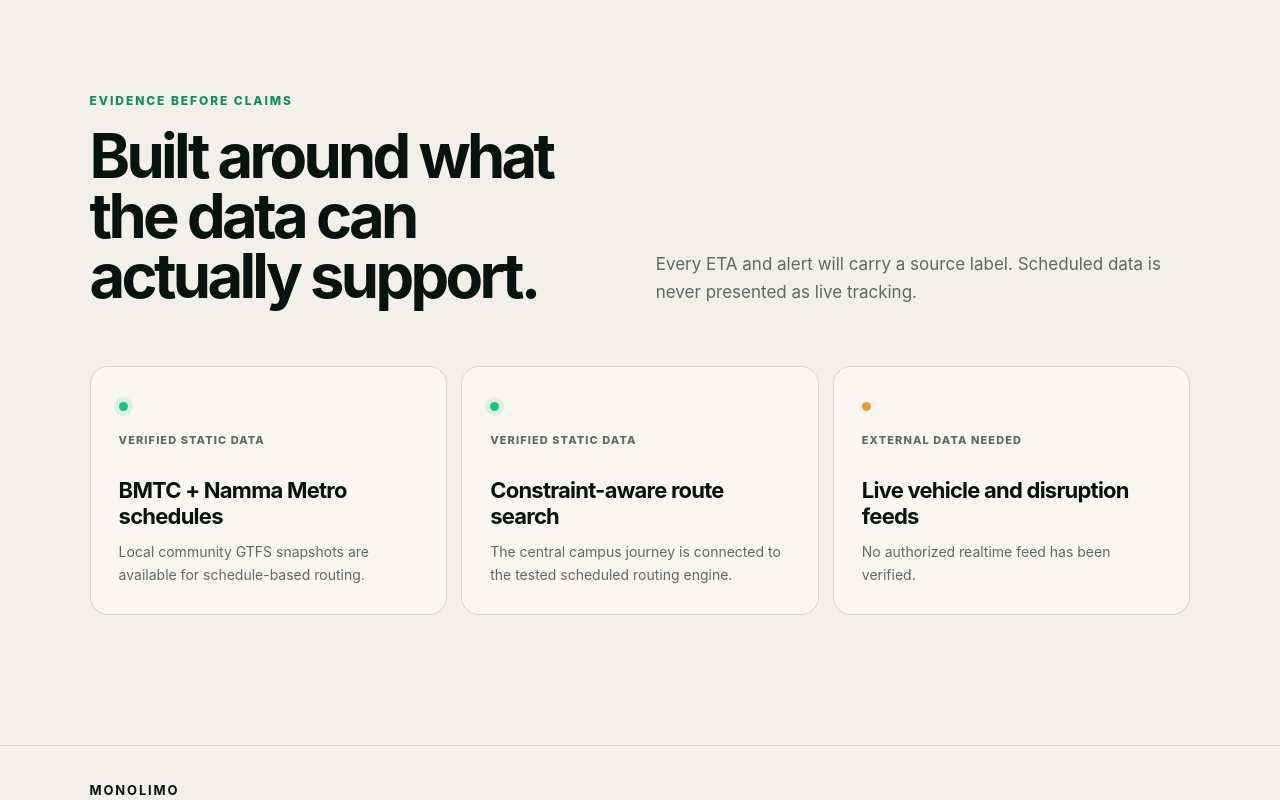
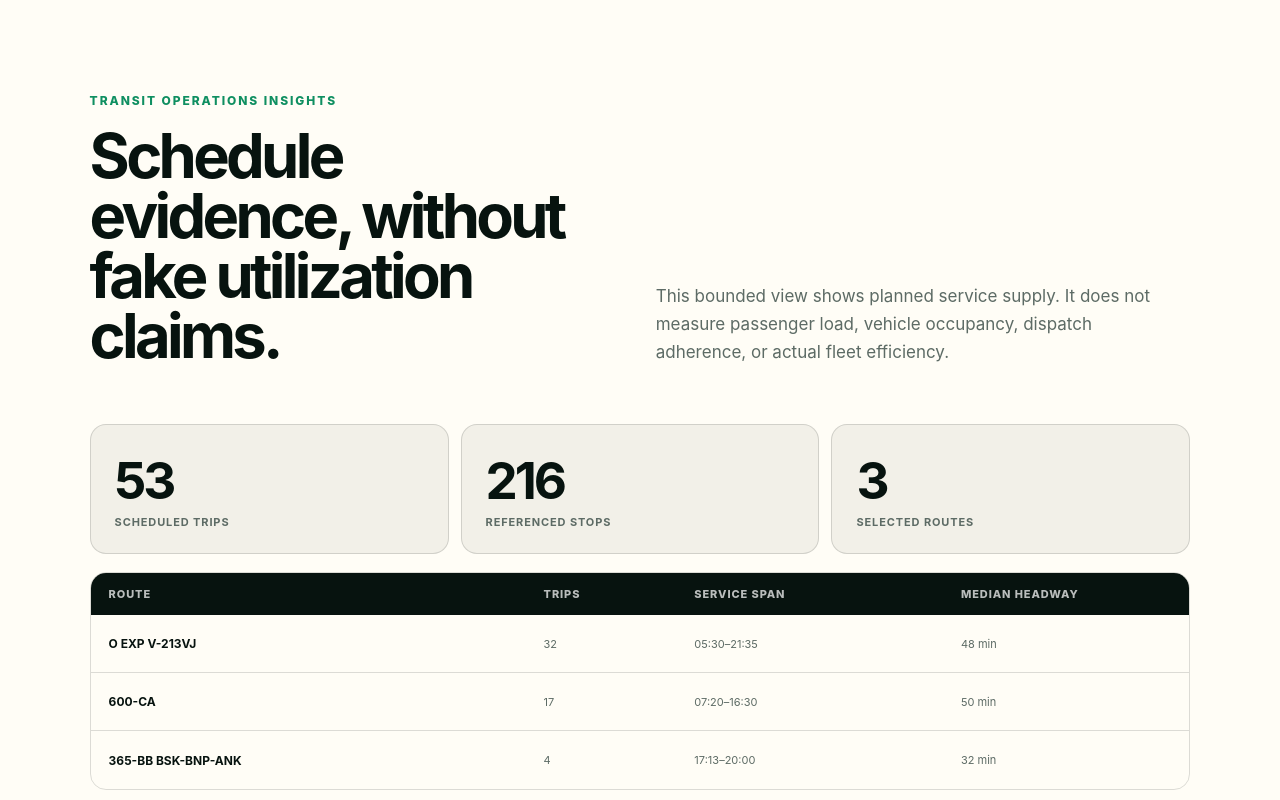
Before and after one commit to DSGAMING98/NammaLink, a Next.js app: page / in a window 1280 px wide. Shown: the part 1120-1920 px from the top of the page. Built offline with nearby package versions, Linux system fonts and the light colour scheme.

Commit message:
feat: add transparent schedule operations insights

```diff
--- /dev/null
+++ b/app/components/operator-insights.tsx
@@ -0,0 +1,35 @@
+import demoNetwork from "@/data/demo-network.json";
+import { analyzeSchedule } from "@/lib/insights/schedule";
+import { formatServiceTime } from "@/lib/transit/time";
+import type { TransitNetwork } from "@/lib/transit/types";
+
+export function OperatorInsights() {
+  const insights = analyzeSchedule(demoNetwork as TransitNetwork);
+
+  return (
+    <section className="insightsSection" id="insights">
+      <div className="sectionHeading">
+        <p className="eyebrow">Transit operations insights</p>
+        <h2>Schedule evidence, without fake utilization claims.</h2>
+        <p>This bounded view shows planned service supply. It does not measure passenger load, vehicle occupancy, dispatch adherence, or actual fleet efficiency.</p>
+      </div>
+      <div className="insightTotals">
+        <div><strong>{insights.totalTrips}</strong><span>scheduled trips</span></div>
+        <div><strong>{insights.totalStops}</strong><span>referenced stops</span></div>
+        <div><strong>{insights.routes.length}</strong><span>selected routes</span></div>
+      </div>
+      <div className="routeTable" role="table" aria-label="Schedule frequency by selected route">
+        <div className="routeTableHeader" role="row"><span>Route</span><span>Trips</span><span>Service span</span><span>Median headway</span></div>
+        {insights.routes.map((route) => (
+          <div role="row" key={route.routeId}>
+            <strong>{route.shortName}</strong>
+            <span>{route.trips}</span>
+            <span>{formatServiceTime(route.firstDepartureSeconds)}–{formatServiceTime(route.lastDepartureSeconds)}</span>
+            <span>{route.medianHeadwayMinutes === null ? "Not enough trips" : `${Math.round(route.medianHeadwayMinutes)} min`}</span>
+          </div>
+        ))}
+      </div>
+      <p className="insightNote">Bounded BMTC fixture · static schedule version 20260907 · direction-aware median headways</p>
+    </section>
+  );
+}
--- a/app/globals.css
+++ b/app/globals.css
@@ -134,6 +134,20 @@ h1 span { color: var(--green-dark); }
 .principleStrip strong { display: block; font-size: 18px; }
 .principleStrip p { margin: 8px 0 0; color: rgba(255,255,255,.64); font-size: 13px; line-height: 1.5; }
 
+.insightsSection { padding: 110px clamp(24px, 7vw, 106px); background: var(--paper); border-bottom: 1px solid var(--line); }
+.insightTotals { display: grid; grid-template-columns: repeat(3, 1fr); gap: 12px; margin: 58px 0 18px; }
+.insightTotals div { display: flex; flex-direction: column; padding: 24px; border: 1px solid var(--line); border-radius: 16px; background: var(--surface); }
+.insightTotals strong { font-size: clamp(32px, 4vw, 52px); letter-spacing: -.06em; }
+.insightTotals span { margin-top: 4px; color: var(--muted); font-size: 11px; font-weight: 750; text-transform: uppercase; letter-spacing: .08em; }
+.routeTable { border: 1px solid var(--line); border-radius: 16px; overflow: hidden; }
+.routeTable > div { display: grid; grid-template-columns: 2fr .65fr 1.2fr 1fr; gap: 14px; align-items: center; min-height: 58px; padding: 10px 18px; border-bottom: 1px solid var(--line); }
+.routeTable > div:last-child { border-bottom: 0; }
+.routeTableHeader { min-height: 42px !important; background: var(--ink); color: white; font-size: 9px; font-weight: 850; text-transform: uppercase; letter-spacing: .1em; }
+.routeTable strong { font-size: 12px; }
+.routeTable span { color: var(--muted); font-size: 11px; }
+.routeTableHeader span { color: rgba(255,255,255,.72); }
+.insightNote { margin: 13px 0 0; color: var(--muted); font-size: 10px; text-align: right; }
+
 .evidenceSection { padding: 110px clamp(24px, 7vw, 106px) 130px; }
 .sectionHeading { display: grid; grid-template-columns: 1fr 1.1fr; column-gap: 80px; align-items: end; }
 .sectionHeading .eyebrow { grid-column: 1 / -1; }
@@ -159,6 +173,7 @@ footer p { margin: 0; }
   .journeyPanel { max-width: 620px; }
   .plannerWrap { max-width: 620px; }
   .principleStrip, .statusGrid { grid-template-columns: 1fr; }
+  .insightTotals { grid-template-columns: 1fr 1fr 1fr; }
   .principleStrip div { border-right: 0; border-bottom: 1px solid rgba(255,255,255,.16); }
   .principleStrip div:last-child { border-bottom: 0; }
   .sectionHeading { grid-template-columns: 1fr; row-gap: 24px; }
@@ -170,6 +185,9 @@ footer p { margin: 0; }
   .hero { gap: 52px; padding-bottom: 72px; }
   h1 { font-size: clamp(54px, 17vw, 76px); }
   .contractGrid { grid-template-columns: 1fr; }
+  .insightTotals { grid-template-columns: 1fr; }
+  .routeTable > div { grid-template-columns: 1.4fr .5fr; }
+  .routeTable > div span:nth-child(3), .routeTable > div span:nth-child(4) { display: none; }
   .evidenceSection { padding-top: 80px; padding-bottom: 90px; }
   footer { align-items: flex-start; flex-direction: column; }
 }
--- a/app/page.tsx
+++ b/app/page.tsx
@@ -1,5 +1,6 @@
 import { capabilityStatus, statusLabel } from "@/lib/status";
 import { JourneyPlanner } from "@/app/components/journey-planner";
+import { OperatorInsights } from "@/app/components/operator-insights";
 
 export default function HomePage() {
   return (
@@ -35,6 +36,8 @@ export default function HomePage() {
         <div><span>03</span><strong>Recovery ready</strong><p>Replan the unfinished journey when conditions change.</p></div>
       </section>
 
+      <OperatorInsights />
+
       <section className="evidenceSection" id="evidence">
         <div className="sectionHeading">
           <p className="eyebrow">Evidence before claims</p>
--- /dev/null
+++ b/lib/insights/schedule.ts
@@ -0,0 +1,89 @@
+import { parseGtfsTime } from "@/lib/transit/time";
+import type { TransitNetwork } from "@/lib/transit/types";
+
+export interface RouteScheduleInsight {
+  routeId: string;
+  shortName: string;
+  trips: number;
+  firstDepartureSeconds: number;
+  lastDepartureSeconds: number;
+  medianHeadwayMinutes: number | null;
+  servedStops: number;
+}
+
+export interface ScheduleInsights {
+  routes: RouteScheduleInsight[];
+  totalTrips: number;
+  totalStops: number;
+  sharedStopPairs: Array<{ leftRoute: string; rightRoute: string; sharedStops: number }>;
+  scope: "bounded_schedule";
+}
+
+function median(values: number[]): number | null {
+  if (values.length === 0) return null;
+  const sorted = [...values].sort((left, right) => left - right);
+  const middle = Math.floor(sorted.length / 2);
+  return sorted.length % 2 === 0 ? (sorted[middle - 1] + sorted[middle]) / 2 : sorted[middle];
+}
+
+export function analyzeSchedule(network: TransitNetwork): ScheduleInsights {
+  const routesById = new Map(network.routes.map((route) => [route.id, route]));
+  const tripGroups = new Map<string, typeof network.trips>();
+  for (const trip of network.trips) {
+    const group = tripGroups.get(trip.routeId) ?? [];
+    group.push(trip);
+    tripGroups.set(trip.routeId, group);
+  }
+
+  const routeStopSets = new Map<string, Set<string>>();
+  const routes = [...tripGroups.entries()].map(([routeId, trips]) => {
+    const route = routesById.get(routeId);
+    if (!route) throw new Error(`Trip references missing route ${routeId}`);
+    const departures = trips.map((trip) => parseGtfsTime(trip.stopTimes[0].departure));
+    const byDirection = new Map<string, number[]>();
+    const stops = new Set<string>();
+    for (const trip of trips) {
+      const directionDepartures = byDirection.get(trip.directionId) ?? [];
+      directionDepartures.push(parseGtfsTime(trip.stopTimes[0].departure));
+      byDirection.set(trip.directionId, directionDepartures);
+      trip.stopTimes.forEach((stopTime) => stops.add(stopTime.stopId));
+    }
+    routeStopSets.set(routeId, stops);
+
+    const headways: number[] = [];
+    for (const directionDepartures of byDirection.values()) {
+      directionDepartures.sort((left, right) => left - right);
+      for (let index = 1; index < directionDepartures.length; index += 1) {
+        headways.push((directionDepartures[index] - directionDepartures[index - 1]) / 60);
+      }
+    }
+
+    return {
+      routeId,
+      shortName: route.shortName,
+      trips: trips.length,
+      firstDepartureSeconds: Math.min(...departures),
+      lastDepartureSeconds: Math.max(...departures),
+      medianHeadwayMinutes: median(headways),
+      servedStops: stops.size,
+    };
+  }).sort((left, right) => right.trips - left.trips);
+
+  const sharedStopPairs: ScheduleInsights["sharedStopPairs"] = [];
+  for (let left = 0; left < routes.length; left += 1) {
+    for (let right = left + 1; right < routes.length; right += 1) {
+      const leftStops = routeStopSets.get(routes[left].routeId) ?? new Set();
+      const rightStops = routeStopSets.get(routes[right].routeId) ?? new Set();
+      const sharedStops = [...leftStops].filter((stopId) => rightStops.has(stopId)).length;
+      sharedStopPairs.push({ leftRoute: routes[left].shortName, rightRoute: routes[right].shortName, sharedStops });
+    }
+  }
+
+  return {
+    routes,
+    totalTrips: network.trips.length,
+    totalStops: network.stops.length,
+    sharedStopPairs: sharedStopPairs.sort((left, right) => right.sharedStops - left.sharedStops),
+    scope: "bounded_schedule",
+  };
+}
```
Also changed, not shown: 4 other files (tests, documents, lock files or other folders).
